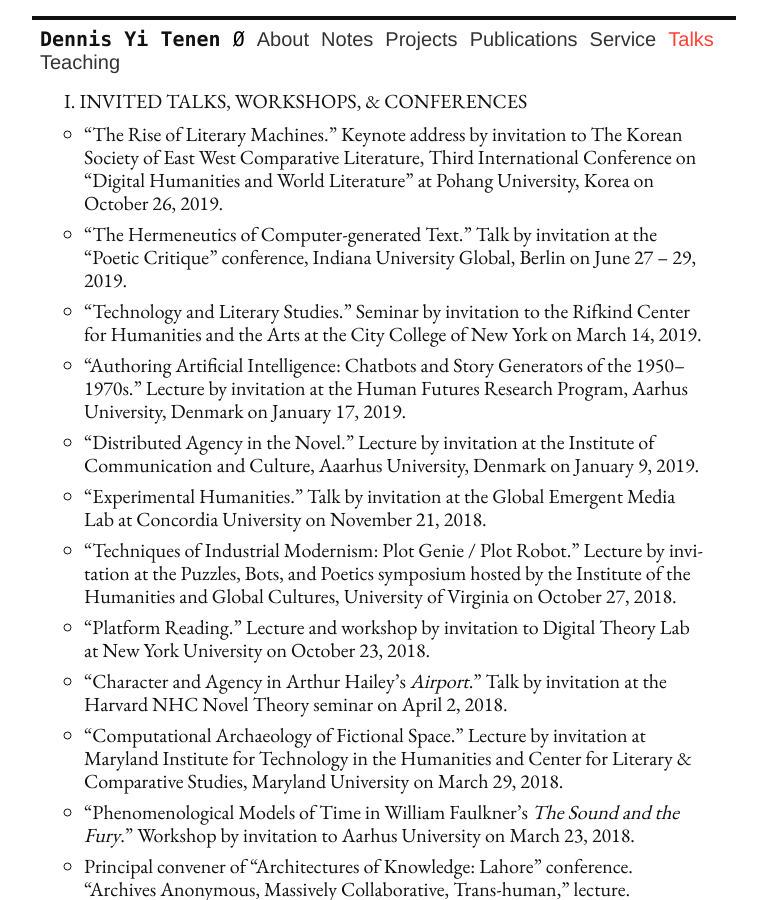
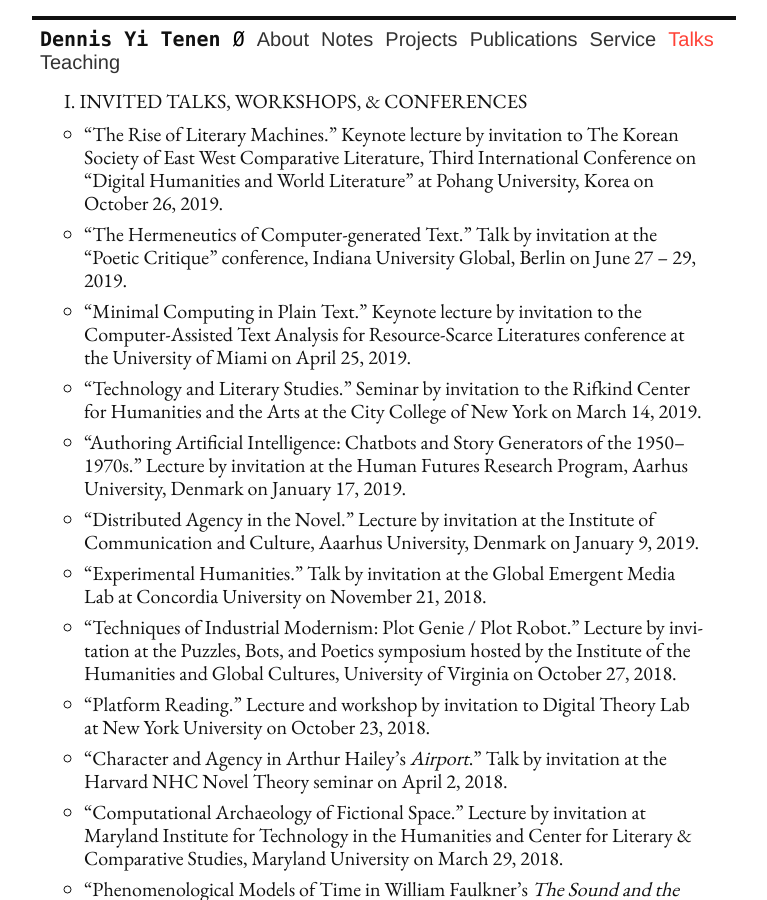
Before and after one commit to denten/denten.github.io, a Jekyll site: the page built from _pages/talks.md, in a window 1280 px wide and 900 px high. Shown: the whole window, without its empty margins (256-1023 px from the left). Built offline with Jekyll 4.4.1, drawn with Linux system fonts in a browser that asks for light colours.

Commit message:
update talks

```diff
--- a/_includes/CV/06-talks.md
+++ b/_includes/CV/06-talks.md
@@ -1,11 +1,13 @@
 ## I. Invited Talks, Workshops, & Conferences
 
 
-- "The Rise of Literary Machines." Keynote address by invitation to The Korean
-  Society of East West Comparative Literature, Third International Conference on "Digital
-Humanities and World Literature" at Pohang University, Korea on October 26, 2019.
+- "The Rise of Literary Machines." Keynote lecture by invitation to The Korean Society of East
+  West Comparative Literature, Third International Conference on "Digital Humanities and World
+Literature" at Pohang University, Korea on October 26, 2019.
 - "The Hermeneutics of Computer-generated Text." Talk by invitation at the "Poetic Critique"
   conference, Indiana University Global, Berlin on June 27 -- 29, 2019.
+- "Minimal Computing in Plain Text." Keynote lecture by invitation to the Computer-Assisted
+  Text Analysis for Resource-Scarce Literatures conference at the University of Miami on April 25, 2019.
 - "Technology and Literary Studies." Seminar by invitation to the Rifkind Center for Humanities
   and the Arts at the City College of New York on March 14, 2019.
 - "Authoring Artificial Intelligence: Chatbots and Story Generators of the 1950--1970s."
```
